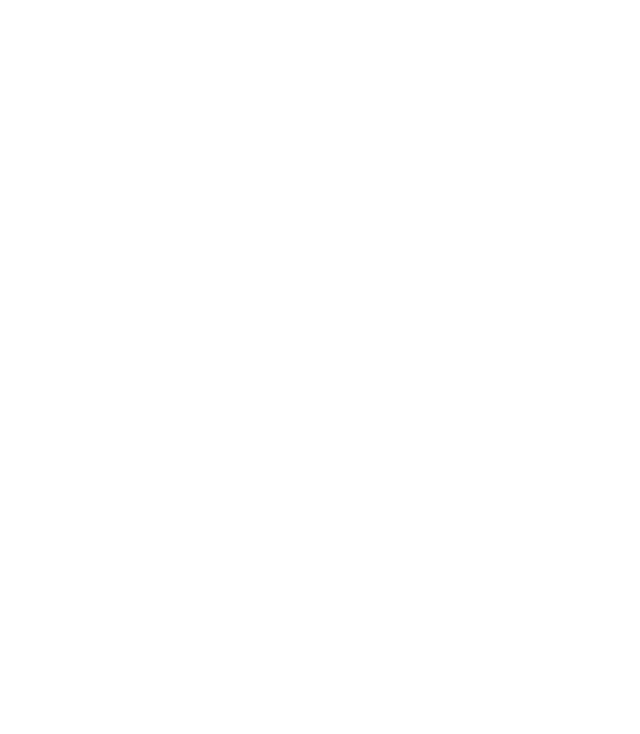
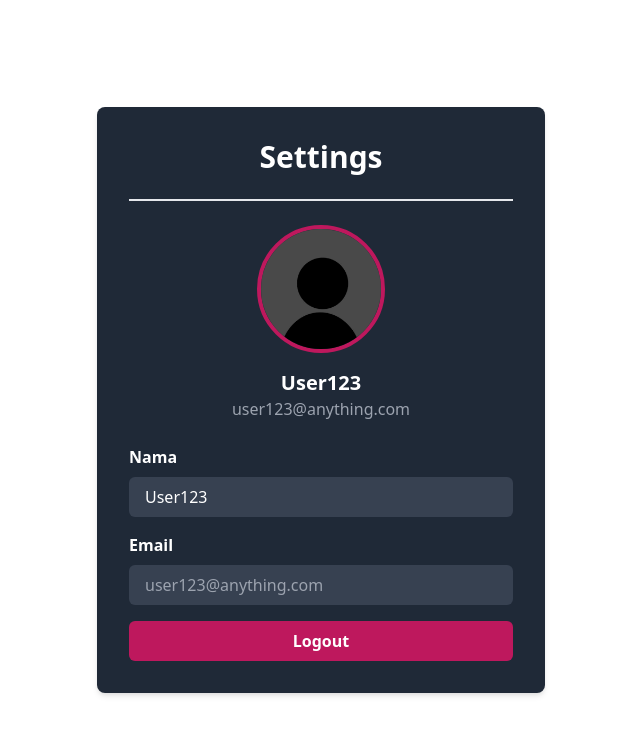
Before and after one commit to physical0/backend-finals, a plain HTML site: page templates/settings.html in a window 1280 px wide. Shown: the whole page, without its empty margins (319-959 px from the left). Drawn offline with nearby package versions, Linux system fonts and the light colour scheme.

Commit message:
Membuat Tampilan Halaman Settings Sederhana

```diff
--- a/templates/settings.html
+++ b/templates/settings.html
@@ -0,0 +1,37 @@
+<!DOCTYPE html>
+<html>
+<head>
+    <title> Settings | Music Player </title>
+    <link href = "https://cdn.jsdelivr.net/npm/tailwindcss@2.2.19/dist/tailwind.min.css" rel = "stylesheet">
+</head>
+<body class = "bg-coolBlack text-white flex items-center justify-center min-h-screen">
+    <div class = "bg-gray-800 p-8 rounded-lg shadow-md max-w-md w-full">
+        <h1 class = "text-fuschia text-3xl font-bold mb-6 text-center"> Settings </h1>
+        <hr class="border-fuschia border-t-2 mb-6">
+
+        <div class="flex flex-col items-center space-y-4">
+            <img src = "../public/img/profilePicture.png" alt = "Profile Photo" class = "w-32 h-32 rounded-full object-cover border-4 border-pink-700">
+            <div class = "text-center">
+                <h2 class = "text-xl font-semibold text-fuschia"> User123 </h2>
+                <p class = "text-gray-400"> user123@anything.com </p>
+            </div>
+        </div>
+
+        <form class="space-y-4 mt-6">
+            <div>
+                <label class = "block text-fuschia font-semibold mb-2"> Nama </label>
+                <input type = "text" value = "User123" class = "w-full bg-gray-700 rounded-md px-4 py-2 text-white focus:outline-none focus:ring-2 focus:ring-fuschia">
+            </div>
+
+            <div>
+                <label class = "block text-fuschia font-semibold mb-2"> Email </label>
+                <input type = "email" value = "user123@anything.com" class = "w-full bg-gray-700 rounded-md px-4 py-2 text-gray-400 focus:outline-none" disabled>
+            </div>
+
+            <div class = "text-center mt-8">
+                <button class = "w-full py-2 rounded-md bg-pink-700 text-white font-semibold hover:bg-lavender hover:text-coolBlack transition duration-200"> Logout </button>
+            </div>
+        </form>
+    </div>
+</body>
+</html>
```
Also changed, not shown: templates/login.html (+1 -0 lines), templates/register.html (+1 -0 lines).
